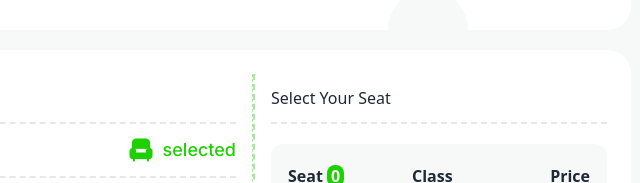
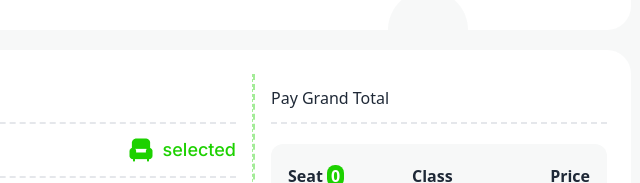
Before and after one commit to haqueashraful/assignment-five, a plain HTML site: page index.html in a window 1280 px wide. Shown: the part 1995-2178 px from the top of the page, 537-1177 px from the left. Drawn offline with nearby package versions, Linux system fonts and the light colour scheme.

Commit message:
almost finish

```diff
--- a/index.html
+++ b/index.html
@@ -623,7 +623,7 @@
           <!-- seat-input-section -->
           <section class=" w-full lg:w-2/6">
             <div class="border-dashed border-b-2">
-              <h1 class="py-3">Select Your Seat</h1>
+              <h1 class="py-3">Pay Grand Total</h1>
             </div>
 
             <!-- price-total-card -->
```
